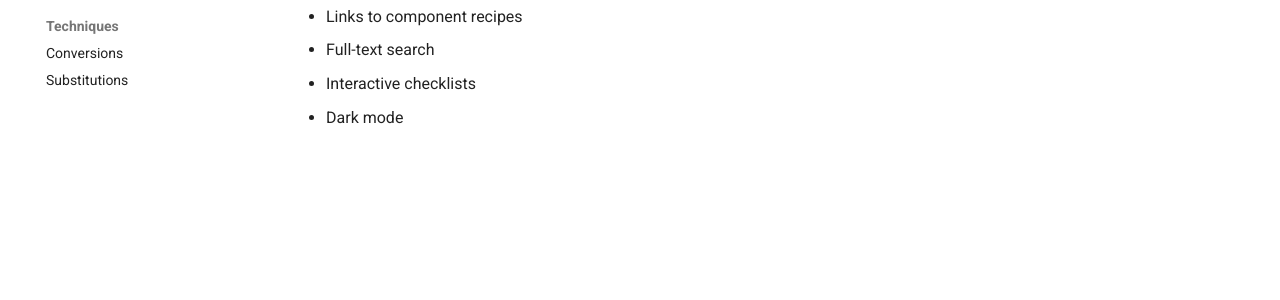
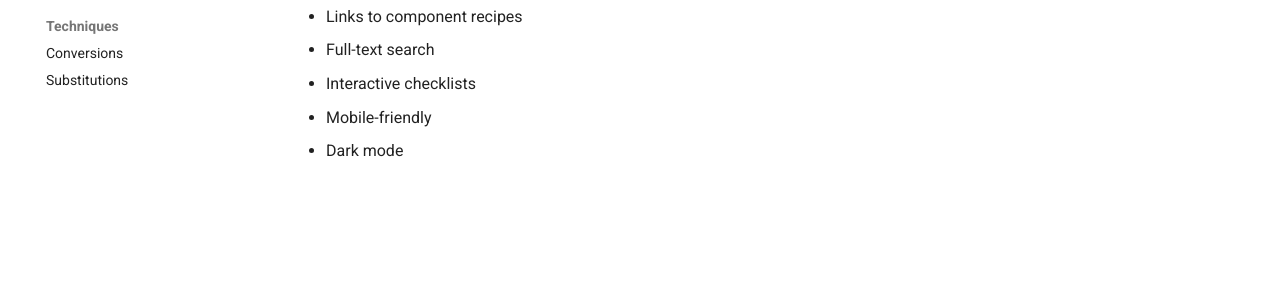
Before and after one commit to wburklund/recipes-as-code, an MkDocs documentation site: the page built from docs/index.md, in a window 1280 px wide. Shown: the part 318-618 px from the top of the page. Built offline with MkDocs 1.6.1 and Material for MkDocs 9.7.7, drawn with Linux system fonts in a browser that asks for light colours.

Commit message:
docs: :memo: Promote mobile-friendliness
I found this functionality useful when I was cooking earlier. Let's highlight it

```diff
--- a/docs/index.md
+++ b/docs/index.md
@@ -9,4 +9,5 @@ All recipes are publicly available and cited.
 * Links to component recipes
 * Full-text search
 * Interactive checklists
+* Mobile-friendly
 * Dark mode
```
